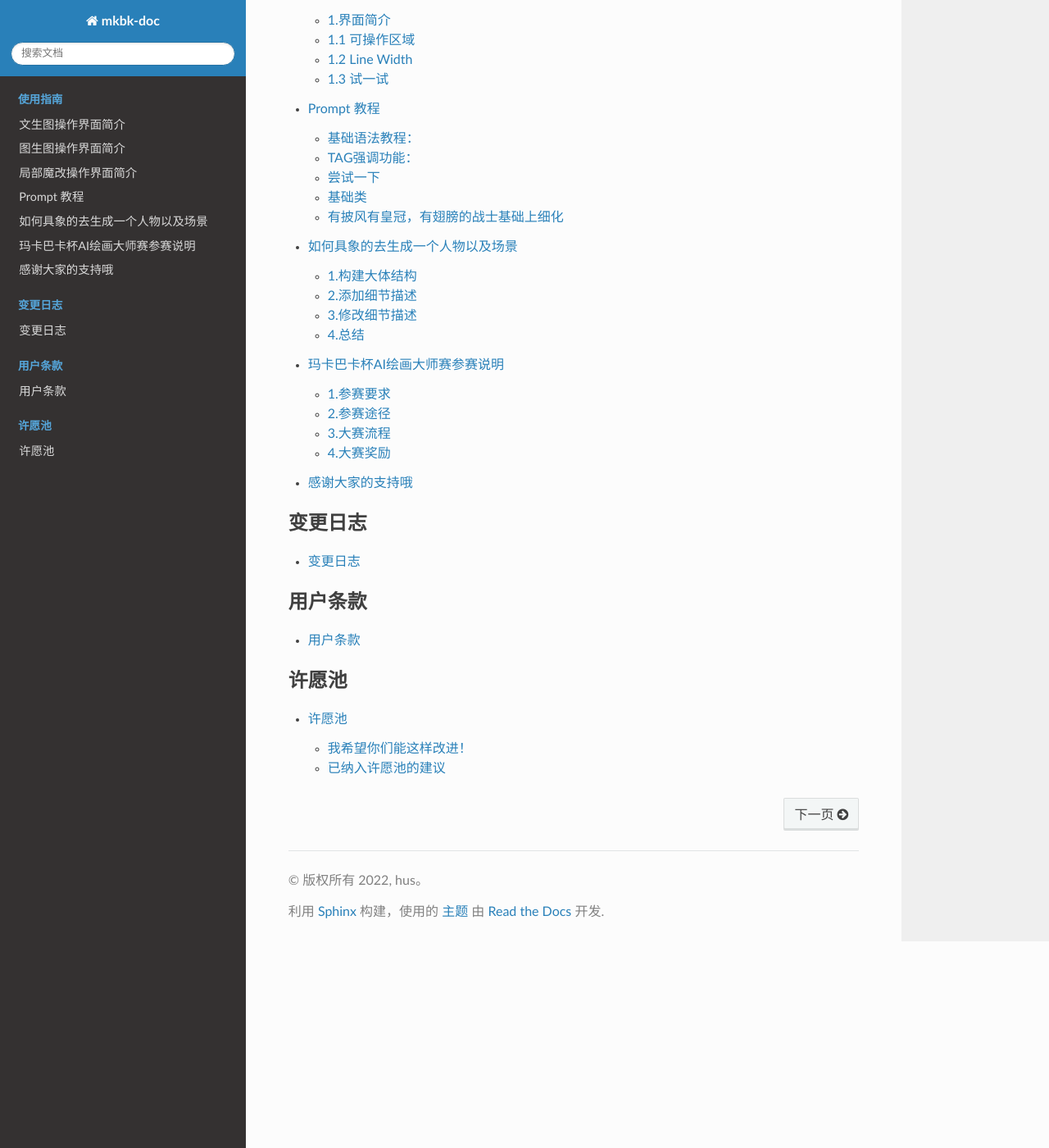
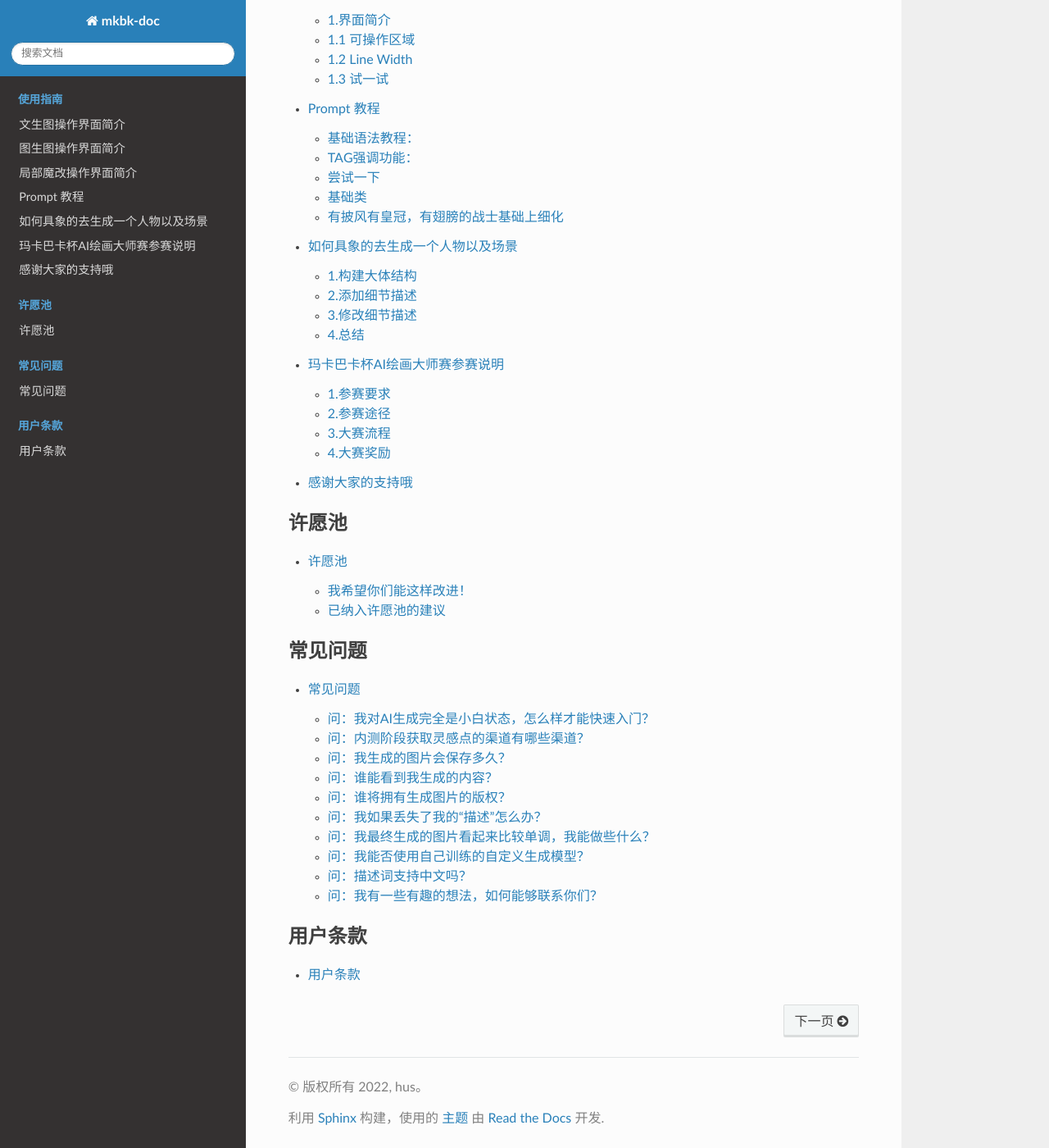
Before and after one commit to makamaka0520/maka-doc, a Sphinx documentation site: the page built from docs/zh_CN/source/index.rst, in a window 1280 px wide and 1400 px high, scrolled down 743 px. Shown: the whole window at 82% size. Built offline with Sphinx 7.4.7 and the Read the Docs theme 2.0.0, drawn with Linux system fonts in a browser that asks for light colours.

Commit message:
delete changelog & add faq doc

```diff
--- /dev/null
+++ b/docs/zh_CN/source/FAQ/faq_zh.rst
@@ -0,0 +1,60 @@
+常见问题
+########################################
+
+问：我对AI生成完全是小白状态，怎么样才能快速入门？
+==========================================================
+
+答：建议您可前往 `使用指南 <https://mkbk-doc.readthedocs.io/zh_CN/latest/tutorial/Basic_Interface_Operation_T2I.html>`_ 阅读并学习下基础知识。
+
+问：内测阶段获取灵感点的渠道有哪些渠道？
+==========================================================
+
+答：
+    - 每日激励：每天第一次生成（8张图以内）免费，生成后自动获取1000灵感点
+    - 邀请激励：未注册的用户通过扫描你的画作中的二维码进入网站注册成功的获得200灵感点，上不封顶
+    - 分享激励：已注册用户通过首次扫描你的画作中的二维码进入该的画作页面的每次获得100灵感点，每日1000灵感点封顶
+    - 成功许愿：在企微群许愿，并纳入到产品许愿池中的，每许愿获得2000灵感点奖励
+    - 提交bug：通过任一渠道反馈bug，并纳入产品修正计划中的，每bug获得200灵感点奖励
+    - AI画师挑战赛：11月25-30日举办AI画师挑战赛，每用户可提交3张通过makabaka AI作画的作品。获得投票前5名的作品作者将获得1000~10000灵感点奖励
+    - 产品正式上线后，所有参与内测的用户的灵感点将会自动继承
+
+问：我生成的图片会保存多久？
+==========================================================
+
+答：可以在右上角找到 “我的资料” - “文生图” 中找到你的历史图，我们将保存您最近生成的20次图片。
+
+问：谁能看到我生成的内容？
+==========================================================
+
+答：除非您自己对外共享您的二维码，不然所有图片都将只对您展示
+
+问：谁将拥有生成图片的版权？
+==========================================================
+
+答：在本次测试中的所有图片的最终解释权都归MKBK官方所有，任何人都无权将图片发往除公司外的任何平台上。
+
+问：我如果丢失了我的“描述”怎么办？
+==========================================================
+
+答：如果您还保留有图片，可扫描图片上的二维码进行找回，如果您没有图片，可在历史记录中找到。如您已经超过历史保存上限，可在群中找到我们官方小伙伴进行找回。
+
+问：我最终生成的图片看起来比较单调，我能做些什么？
+==========================================================
+
+答：如果您觉得您生成的图片有点单调，可以尝试在描述中添加 masterpiece, cinematic shot, highly detailed, dynamic angle, cinematic shadows, action shot, deep shadows, intricate details, award winning, beautifully lit, dramatic angle, intense angle, dynamic angle, cinematic lighting, cinematic angle, masterpiece portrait, dramatic angle, dramatic shadows etc.
+
+问：我能否使用自己训练的自定义生成模型？
+==========================================================
+
+答：我们在本次测试中不会提供此项功能。欢迎一切形式的商务、产品、研发、研究合作，联系bakamaka@sensetime.com
+
+问：描述词支持中文吗？
+==========================================================
+
+答：在本次测试中，我们将只支持英文作为我们的描述词汇，可以试试 `google translate <https://translate.google.com/>`_
+
+问：我有一些有趣的想法，如何能够联系你们？
+==========================================================
+
+答：我们天天会在企微群中收集用户的反馈，并将挑选优先级高的添加到 `许愿池 <https://mkbk-doc.readthedocs.io/zh_CN/latest/wishing/wishing_well.html>`_ 中，我们将优先实现这些功能。
+或可直接发送邮件至bakamaka@sensetime.com，我们也将每天处理。
--- a/docs/zh_CN/source/changelog/changelog_zh.rst
+++ /dev/null
@@ -1,6 +0,0 @@
-变更日志
-##############
-
-.. note::
-
-    施工中，敬请期待...
--- a/docs/zh_CN/source/index.rst
+++ b/docs/zh_CN/source/index.rst
@@ -22,18 +22,18 @@
 
 .. toctree::
    :maxdepth: 2
-   :caption: 变更日志
+   :caption: 许愿池
 
-   changelog/changelog_zh
+   wishing/wishing_well
+
+.. toctree::
+   :maxdepth: 2
+   :caption: 常见问题
+
+   FAQ/faq_zh
 
 .. toctree::
    :maxdepth: 2
    :caption: 用户条款
 
    terms/terms
-
-.. toctree::
-   :maxdepth: 2
-   :caption: 许愿池
-
-   wishing/wishing_well
```
